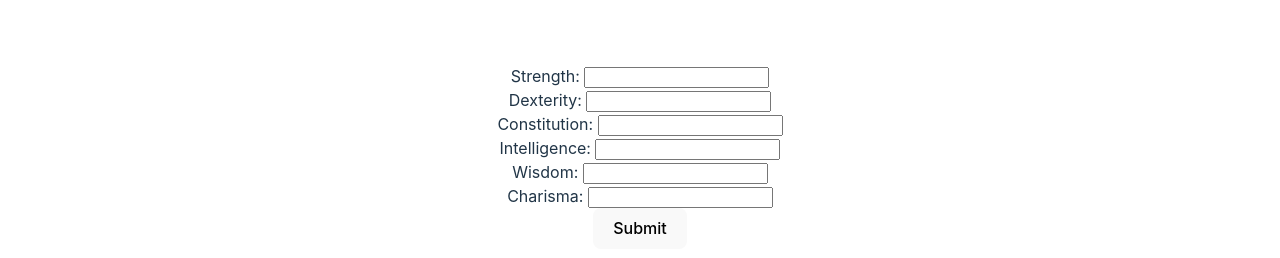
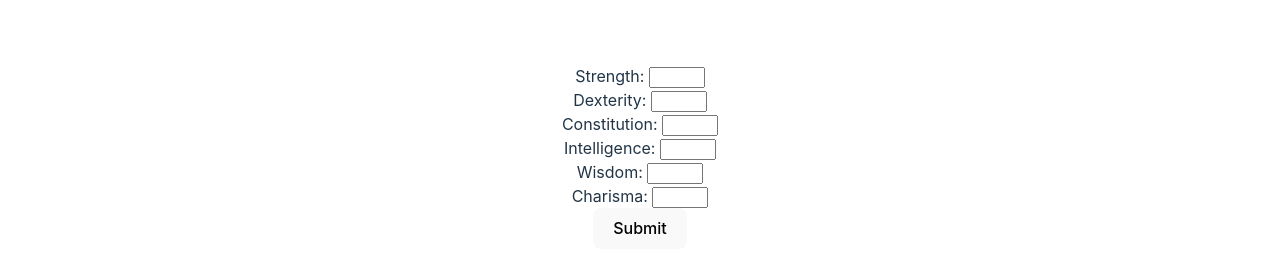
Before and after one commit to J03Y-Kihn/profileapps, a React (Vite) app: page / in a window 1280 px wide. Shown: the part 185-443 px from the top of the page. Built offline with nearby package versions, Linux system fonts and the light colour scheme.

Commit message:
Bounds of Input
Changed input type to number, and placed a min and max value. Additionally, the program runs a function to double check that all values are valid.

```diff
--- a/src/App.jsx
+++ b/src/App.jsx
@@ -13,7 +13,6 @@ function Optimizer(){
       </>
   )
 }
-
 
 function App() {
   const [inputStrength, setStrengthValue] = useState('');
@@ -34,13 +33,23 @@ function App() {
   const wisdomChange = (event) =>{setWisdomValue(event.target.value);};
   const charismaChange = (event) =>{setCharismaValue(event.target.value);};
 
-  const visibleChange = () =>{setVisible(true)};
+  const visibleChange = (val) =>{setVisible(val)};
   const boolStr = false;
 
   const [results, setResultValue] = useState('');
   const resultsChange = (e) => {setResultValue(e);};
 
   let numbs = 0;
+
+  const numbCheck = (stat) => {
+    if(stat > 0 && stat <=20 ){
+      return true
+    }
+    else{
+      return false
+    }
+  };
+
   const shoot = (str, dex, con, int, wis, cha) => {
     numbs = parseInt(str) + parseInt(dex)
     //converting string to INT for calculations
@@ -51,6 +60,7 @@ function App() {
     let WIS = parseInt(wis)
     let CHA = parseInt(cha)
 
+    if(numbCheck(STR) && numbCheck(DEX) && numbCheck(CON) && numbCheck(INT) && numbCheck(WIS) && numbCheck(CHA)){
       //compute values for the classes
       let ARTIFICER = [(INT/10*2+DEX/10*1.5)/2 , "Artificer"]
       let BARBARIAN = [(STR/10*2+CON/10*1.5)/2, "Barbarian"]
@@ -90,8 +100,14 @@ function App() {
       for(var i=0; i<v.length;i++){
         output += v[i][1] + " with a score of " + v[i][0] + "\n\n"
       }
-    visibleChange()
+
+      visibleChange(true)
       resultsChange(output)
+    }
+    else{
+      visibleChange(true)
+      resultsChange("Only enter values between 0-20")
+    }
   };
   return (
     <>
@@ -137,12 +153,12 @@ function App() {
         {// need to add pattern detection later
         }
   <div>
-    Strength:  <input type= "text" value={inputStrength} onChange={strengthChange} /><br></br>
-    Dexterity:  <input type= "text" value={inputDexterity} onChange={dexterityChange} /><br></br>
-    Constitution:  <input type= "text" value={inputConstitution} onChange={constitutionChange} /><br></br>
-    Intelligence:  <input type= "text" value={inputIntelligence} onChange={intelligenceChange} /><br></br>
-    Wisdom:  <input type= "text" value={inputWisdom} onChange={wisdomChange} /><br></br>
-    Charisma:  <input type= "text" value={inputCharisma} onChange={charismaChange} /><br></br>
+    Strength:  <input type= "number" value={inputStrength} onChange={strengthChange} min="1" max="20"/><br></br>
+    Dexterity:  <input type= "number" value={inputDexterity} onChange={dexterityChange} min="1" max="20"/><br></br>
+    Constitution:  <input type= "number" value={inputConstitution} onChange={constitutionChange} min="1" max="20"/><br></br>
+    Intelligence:  <input type= "number" value={inputIntelligence} onChange={intelligenceChange} min="1" max="20"/><br></br>
+    Wisdom:  <input type= "number" value={inputWisdom} onChange={wisdomChange} min="1" max="20"/><br></br>
+    Charisma:  <input type= "number" value={inputCharisma} onChange={charismaChange} min="1" max="20"/><br></br>
 
     {/* add the check boxes in later
     <input type="checkbox" value={boolStr} onChange={testing}/>*/}
@@ -159,7 +175,7 @@ function App() {
   {/* Outputs results after the button is Clicked */}
   <div>
     {isVisible && <p>
-    The range of scores is from 3.5-0.175. The Highest valued classes are the
+    The range of scores is from 0-3.5. The Highest valued classes are the
     ones we recommend you build!
     <br />
     If you do not like the recommendation, try adjusting where you put stats or
```
Lines whose indentation alone changed are shown as unchanged.
